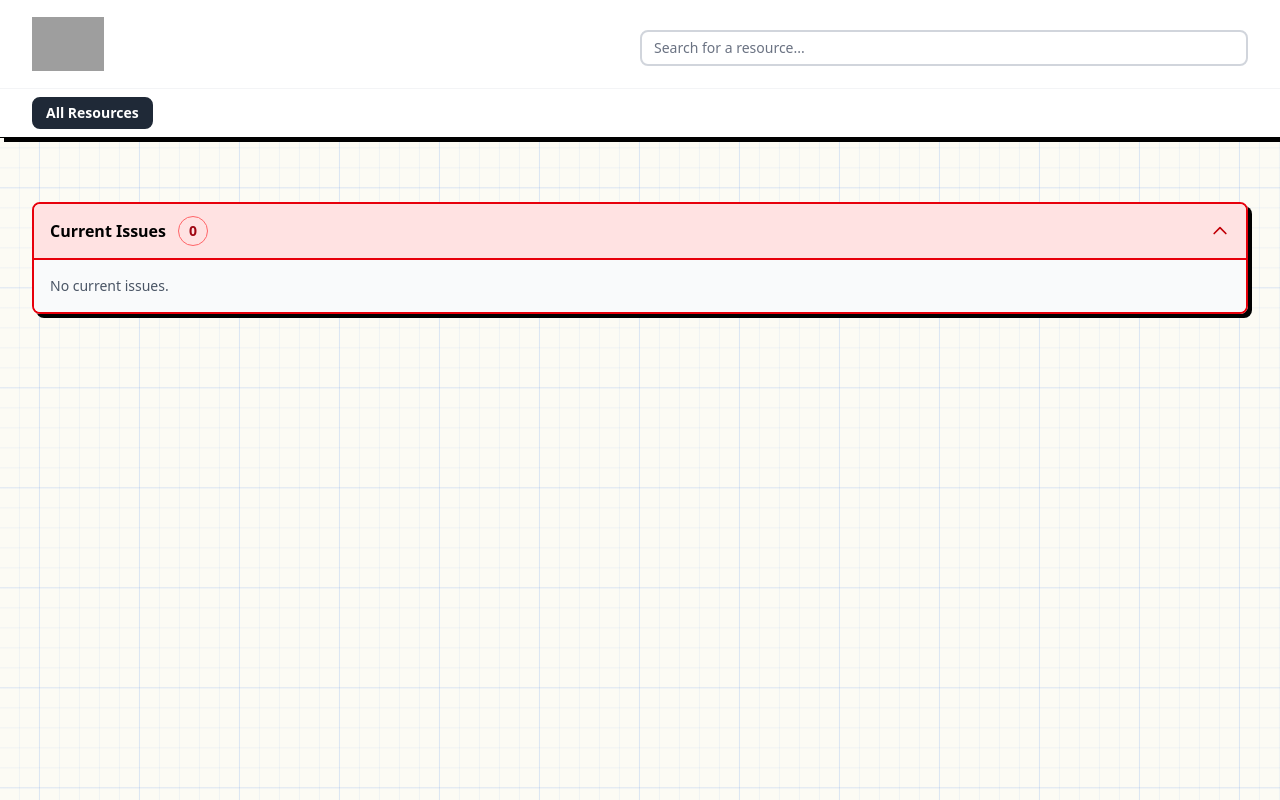
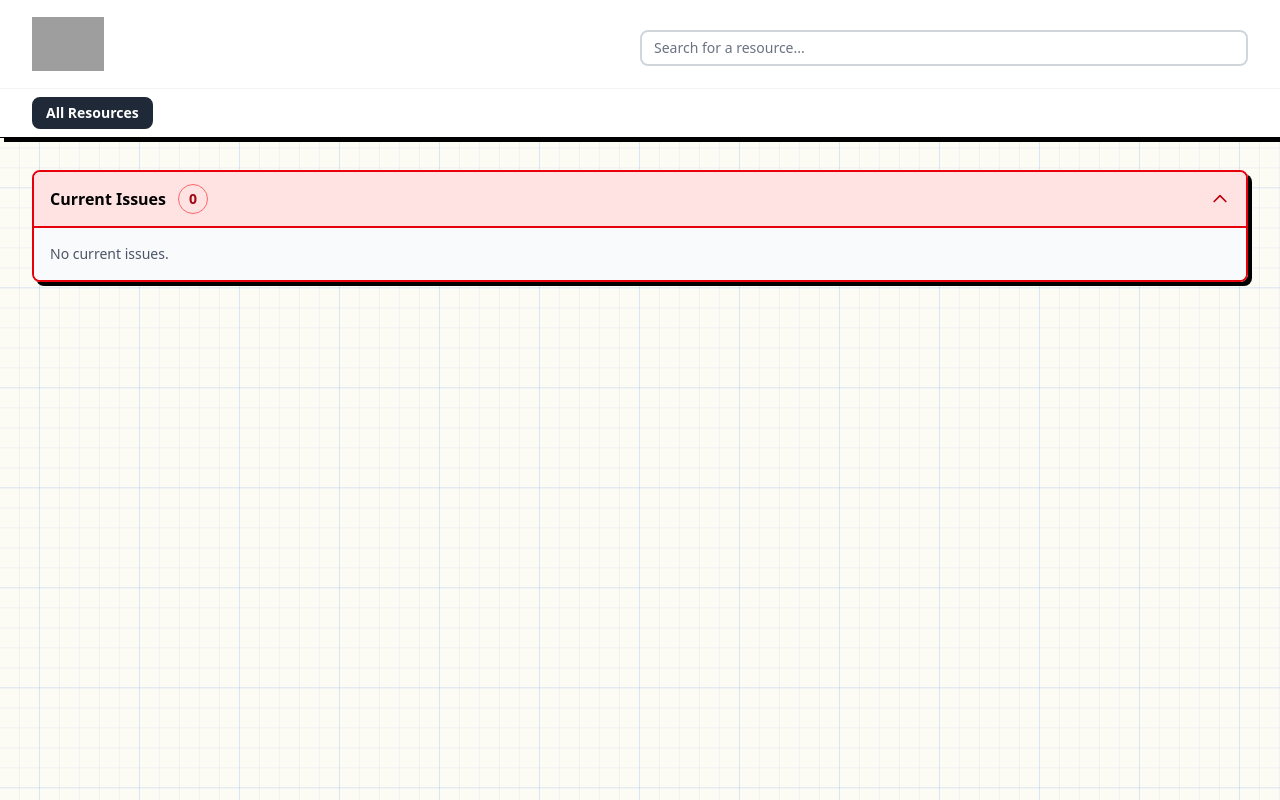
Before and after one commit to kevinmuscara/radar, a Node server app: template views/dashboard.ejs in a window 1280 px wide. Run offline with Node 20, Linux system fonts and the light colour scheme; the template is opened without the code that fills it, so the values that code supplies are empty; style sheets or scripts are compiled from the project's sources; some libraries are stand-ins or nearby versions; grey boxes are pictures that could not be loaded.

Commit message:
adjusted accordian gap from header

```diff
--- a/views/dashboard.ejs
+++ b/views/dashboard.ejs
@@ -219,7 +219,7 @@
     </div>
   </div>
 
-  <div class="relative z-10 mx-auto max-w-7xl px-4 py-8 pb-24 sm:py-12 sm:pb-32 lg:py-16 lg:pb-40 sm:px-6 lg:px-8">
+  <div class="relative z-10 mx-auto max-w-7xl px-4 py-4 pb-24 sm:py-6 sm:pb-32 lg:py-8 lg:pb-40 sm:px-6 lg:px-8">
     <div id="announcement-banner" class="banner-entry-animate <%= activeAnnouncements.length > 0 ? '' : 'hidden' %> mb-10 w-full">
       <div id="announcement-banner-list" class="space-y-3">
         <% activeAnnouncements.forEach((announcement) => {
```
